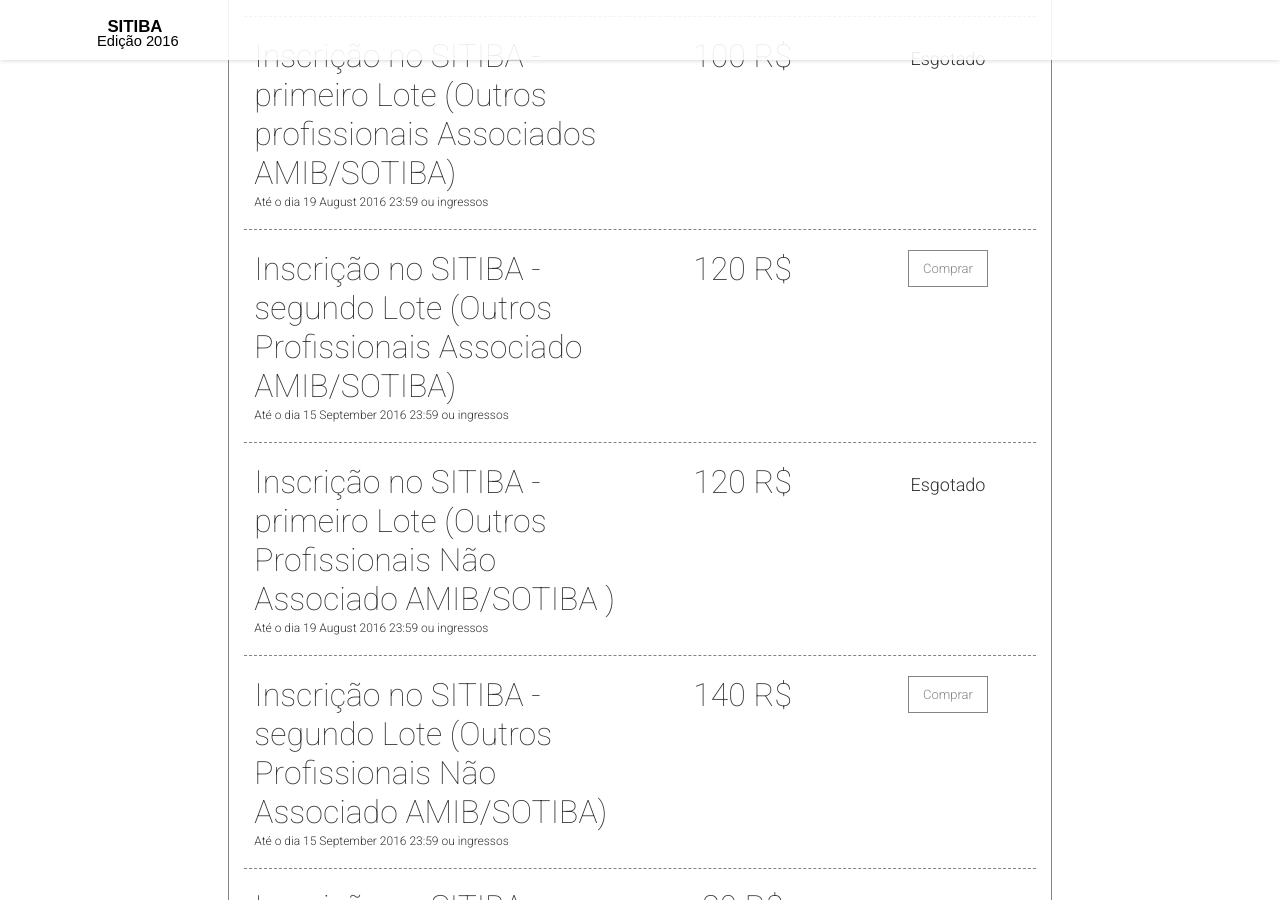
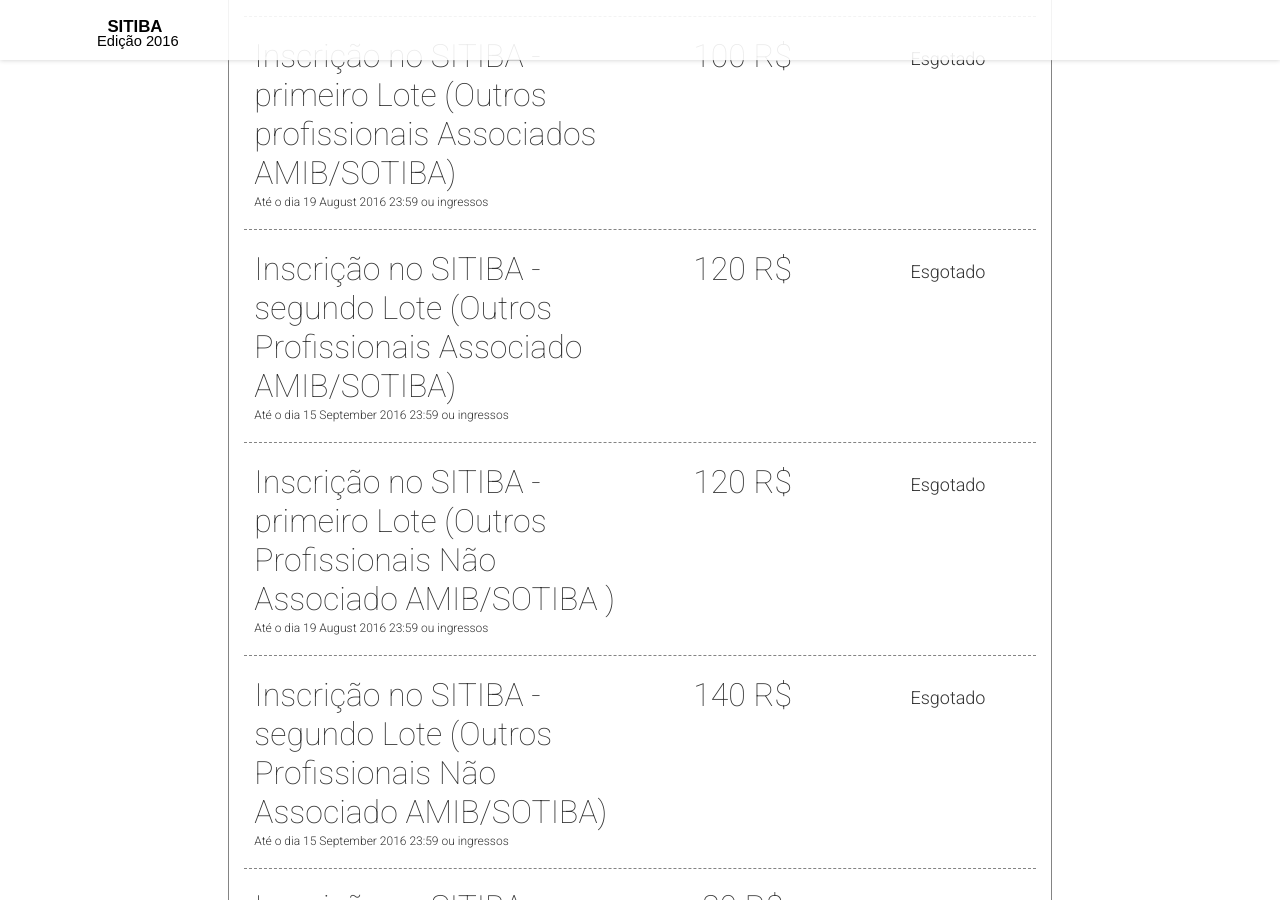
Before and after one commit to ricardotassio/ricardotassio.github.io, a Jekyll site: the page built from index.html, in a window 1280 px wide and 900 px high, scrolled down 12964 px. Built offline with Jekyll 4.4.1, drawn with Linux system fonts in a browser that asks for light colours; nearby versions of some CDN libraries; comment, search, counter and statistics services are not loaded; some of the changed text lies outside the part shown.

```diff
--- a/_config.yml
+++ b/_config.yml
@@ -132,8 +132,8 @@ subscribeInfo: "Registration will be open around end of August. Number of ticket
 
 
 # Tickets Block
-ticketsTitle: "Ingressos (segundo lote já disponível)"
-ticketsInfo: "Aproveite e garanta logo o seu ingresso no 1º Lote."
+ticketsTitle: "As isncrições pelo site foram encerradas! "
+ticketsInfo: "Ainda estamos fazendo as inscrições presencialmente na Mederi e no dia do Evento. Garanta logo a sua oprtunidade pois as vagas são limitadas!"
 ticketsOffers:
  -
   name: "Curso de Via Aérea (Médicos Associados AMIB/SOTIBA ou Outros profissionais)"
@@ -146,6 +146,8 @@ ticketsOffers:
   ticketContentList: ["Este valor permanecerá até o dia 19/08"]
   validFrom: "2016-07-28T10:00"
   validThrough: "2016-08-19T23:59"
+  soldOut: true
+  soldOutText: "Esgotado"
  -
   name: "Curso de Via Aérea (Médicos Não Associado AMIB/SOTIBA)"
   price: "340"
@@ -157,6 +159,8 @@ ticketsOffers:
   ticketContentList: ["Este valor permanecerá até o dia 19/08"]
   validFrom: "2016-07-28T10:00"
   validThrough: "2016-08-16T23:59"
+  soldOut: true
+  soldOutText: "Esgotado"
  -
   name: "Inscrição no SITIBA - primeiro Lote (Médicos Associados AMIB/SOTIBA)"
   price: "180"
@@ -181,6 +185,8 @@ ticketsOffers:
   ticketContentList: ["Este valor permanecerá até o dia 15/09"]
   validFrom: "2016-08-17T10:00"
   validThrough: "2016-09-15T23:59"
+  soldOut: true
+  soldOutText: "Esgotado"
  -
   name: "Inscrição no SITIBA - primeiro Lote (Médicos Não Associados AMIB/SOTIBA)"
   price: "200"
@@ -205,6 +211,8 @@ ticketsOffers:
   ticketContentList: ["Este valor permanecerá até o dia 15/09"]
   validFrom: "2016-08-17T10:00"
   validThrough: "2016-09-15T23:59"
+  soldOut: true
+  soldOutText: "Esgotado"
  -
   name: "Inscrição no SITIBA - primeiro Lote (Outros profissionais Associados AMIB/SOTIBA)"
   price: "100"
@@ -229,6 +237,8 @@ ticketsOffers:
   ticketContentList: ["Este valor permanecerá até o dia 15/09"]
   validFrom: "2016-08-17T10:00"
   validThrough: "2016-09-15T23:59"
+  soldOut: true
+  soldOutText: "Esgotado"
  -
   name: "Inscrição no SITIBA - primeiro Lote (Outros Profissionais Não Associado AMIB/SOTIBA )"
   price: "120"
@@ -253,6 +263,8 @@ ticketsOffers:
   ticketContentList: ["Este valor permanecerá até o dia 15/09"]
   validFrom: "2016-08-17T10:00"
   validThrough: "2016-09-15T23:59"
+  soldOut: true
+  soldOutText: "Esgotado"
  -
   name: "Inscrição no SITIBA - primeiro Lote (Estudante e Téc. de Enfermagem)"
   price: "80"
@@ -277,6 +289,8 @@ ticketsOffers:
   ticketContentList: ["Este valor permanecerá até o dia 15/09"]
   validFrom: "2016-08-17T10:00"
   validThrough: "2016-09-15T23:59"
+  soldOut: true
+  soldOutText: "Esgotado"
  # -
  #  name: "3º Lote (Estudante)"
  #  price: "240"
--- a/_data/speakers.yml
+++ b/_data/speakers.yml
@@ -175,7 +175,7 @@ Superintende Técnico do Instituto Gerir"
   do HGRS e Coordenadora da Comissão de Sistematização da Assistência de Enfermagem do HGRS.
   Docente do curso de enfermagem do Centro Universitário Estácio da Bahia."
   thumbnailUrl: palestrante17.jpeg
-  rockstar: false
+  rockstar: true
 -
   id: 22
   name: "Dr. Rubem"
@@ -236,7 +236,7 @@ Superintende Técnico do Instituto Gerir"
         Fellow de Insuficiência Cardíaca/Transplante Cardíaco Hospital Sírio-Libanês
         Médico assistente no Incardio e Hospital São Matheus"
   thumbnailUrl: palestrante18.jpeg
-  rockstar: false
+  rockstar: true
 -
   id: 27
   name: "Dr. Gilson"
```
Also changed, not shown: 1 other file.
